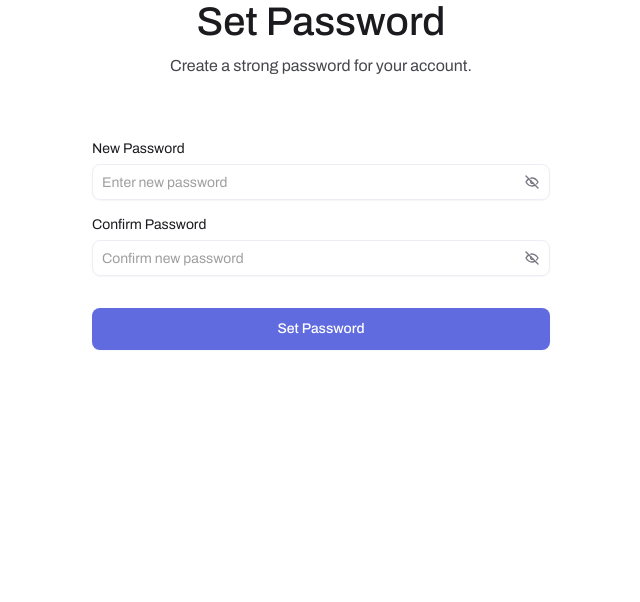
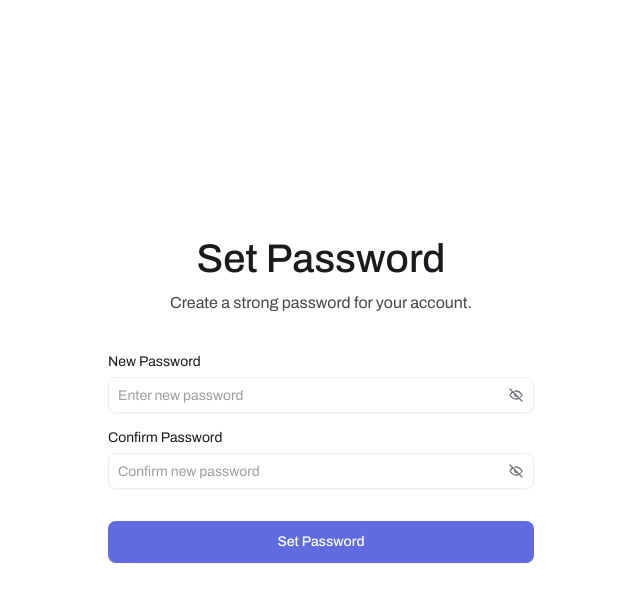
Before and after one commit to Sumit-udhani/crm_property_platform, a Next.js app in the folder frontend/saasable-ui/admin/nextjs/: page /set-password in a window 1280 px wide. Shown: the top 602 px of the page, without its empty margins (319-959 px from the left). Built offline with nearby package versions, Linux system fonts and the light colour scheme; no server answers; what @mui/material-nextjs would draw is missing.

Commit message:
In set-password ui issue

```diff
--- a/frontend/saasable-ui/admin/nextjs/src/views/auth/set-password.jsx
+++ b/frontend/saasable-ui/admin/nextjs/src/views/auth/set-password.jsx
@@ -8,9 +8,16 @@ import AuthSetPassword from '@/sections/auth/AuthSetPassword';
 
 export default function SetPassword() {
   return (
-    <Stack sx={{ height: 1, alignItems: 'center', justifyContent: 'space-between', gap: 3 }}>
-      <Box sx={{ width: 1, maxWidth: 458 }}>
-        <Stack sx={{ gap: { xs: 1, sm: 1.5 }, textAlign: 'center', mb: { xs: 3, sm: 8 } }}>
+    <Box
+      sx={{
+        minHeight: '100vh',
+        display: 'flex',
+        alignItems: 'center',
+        justifyContent: 'center',
+      }}
+    >
+      <Box sx={{ width: 1, maxWidth: 458, px: 2 }}>
+        <Stack sx={{ gap: { xs: 1, sm: 1.5 }, textAlign: 'center', mb: { xs: 3, sm: 5 } }}>
           <Typography variant="h1">Set Password</Typography>
           <Typography variant="body1" color="text.secondary">
             Create a strong password for your account.
@@ -19,6 +26,6 @@ export default function SetPassword() {
 
         <AuthSetPassword />
       </Box>
-    </Stack>
+    </Box>
   )
 }
```
